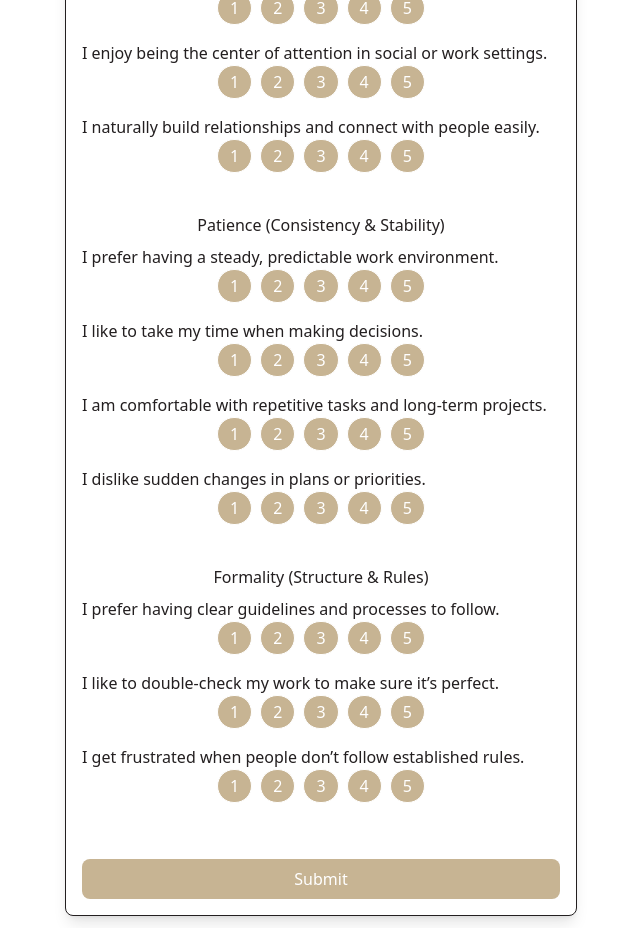
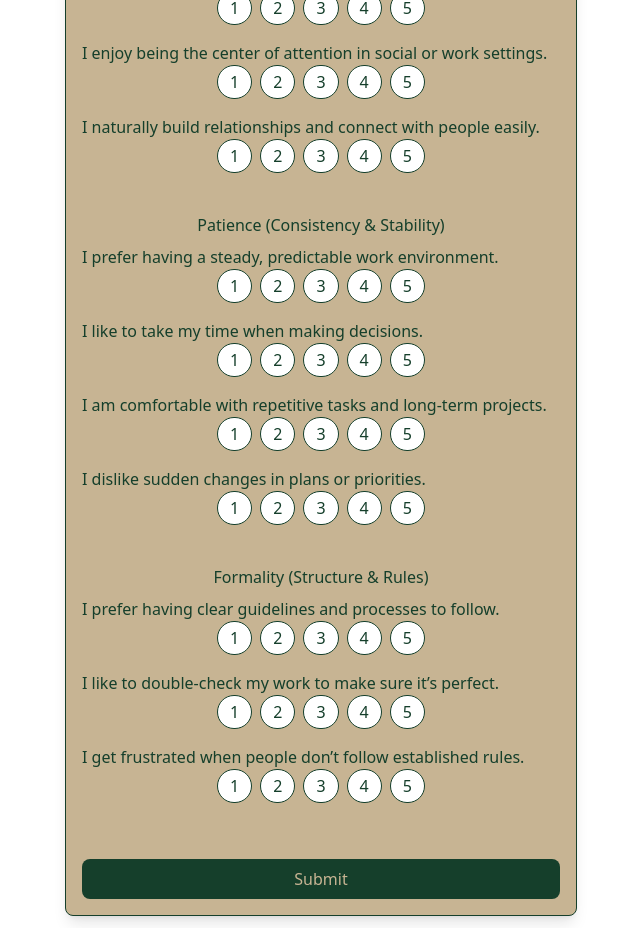
Before and after one commit to ianjrobertson/hackathon, a React (Vite) app: page /survey in a window 1280 px wide. Shown: the part 720-1648 px from the top of the page, without its empty margins (319-959 px from the left). Built offline with nearby package versions, Linux system fonts and the light colour scheme.

Commit message:
final design touches

```diff
--- a/src/about/about.jsx
+++ b/src/about/about.jsx
@@ -3,7 +3,10 @@ import ContactUs from "../home/contactUs";
 const About = () => {
     return (
         <div className="h-full flex flex-col">
-            <div className="flex-grow text-center flex flex-col justify-center">
+            <div className="flex-grow justify-center items-center p-4">
+                <img src="/images/Designer.jpeg" />
+            </div>
+            <div className="flex-grow text-center flex flex-col justify-center text-primary p-4">
                 <h1 className="text-4xl mb-4">Mission</h1>
                 <p className="mb-8">Empower sales teams with AI-driven insights to maximize efficiency, minimize wasted effort, and help every rep—rookie or veteran—close more doors with confidence.</p>
 
--- a/src/survey/survey.jsx
+++ b/src/survey/survey.jsx
@@ -19,35 +19,36 @@ export default function Survey() {
     alert("Responses submitted! Check the console.");
   };
 
-  // useEffect()
   return (
     <>
       <form
         onSubmit={handleSubmit}
-        className="max-w-lg mx-auto bg-accent text-neutral p-4 border rounded-lg shadow-lg m-3"
+        className='max-w-lg mx-auto bg-secondary text-primary p-4 border rounded-lg shadow-lg m-3'
       >
-        <h2 className="text-2xl font-bold text-center mb-4">
-          Personality Quiz
-        </h2>
+        <h2 className='text-2xl font-bold text-center mb-4'>Personality Quiz</h2>
 
         {survey.map((categoryData, categoryIndex) => (
-          <div key={categoryIndex} className="mb-10">
-            <h2 className="mb-2 text-center">{categoryData.category}</h2>
+          <div key={categoryIndex} className='mb-10'>
+            <h2 className='mb-2 text-center'>{categoryData.category}</h2>
             {categoryData.items.map((question, questionIndex) => (
-              <div key={questionIndex} className=" mb-4">
+              <div key={questionIndex} className=' mb-4'>
                 <p>{question}</p>
-                <div className="flex gap-2 items-center justify-center">
-                    {[1,2,3,4,5].map((num) => (
-                        <label key={num} className="inline-flex items-center gap-1 cursor-pointer">
+                <div className='flex gap-2 items-center justify-center'>
+                  {[1, 2, 3, 4, 5].map((num) => (
+                    <label key={num} className='inline-flex items-center gap-1 cursor-pointer'>
                       <input
-                                type="radio"
+                        type='radio'
                         name={`q${categoryIndex}-${questionIndex}`}
                         value={num}
                         onChange={(event) => handleChange(categoryData.category, questionIndex, event.target.value)}
-                                className="hidden"
+                        className='hidden'
+                      />
+                      <span
+                        className={`px-3 py-1 border rounded-full ${responses[`${categoryData.category}-${questionIndex}`] === String(num)
+                            ? "bg-primary text-accent"
+                            : "bg-accent hover:bg-gray-300"
+                          }`}
                       >
-                            </input>
-                            <span className={`px-3 py-1 border bg-secondary text-accent rounded-full ${responses[`${categoryData.category}-${questionIndex}`] === String(num) ? "bg-blue-500 text-white hover:bg-blue-600" : "bg-gray-200 hover:bg-gray-300"}`}>
                         {num}
                       </span>
                     </label>
@@ -58,10 +59,7 @@ export default function Survey() {
           </div>
         ))}
 
-        <button
-          type="submit"
-          className="mt-4 w-full bg-secondary text-accent py-2 rounded-lg hover:bg-primary"
-        >
+        <button type='submit' className='mt-4 w-full bg-primary text-secondary py-2 rounded-lg hover:bg-neutral'>
           Submit
         </button>
       </form>
```
Also changed, not shown: public/images/Designer.jpeg (added). Lines whose indentation alone changed are shown as unchanged.
